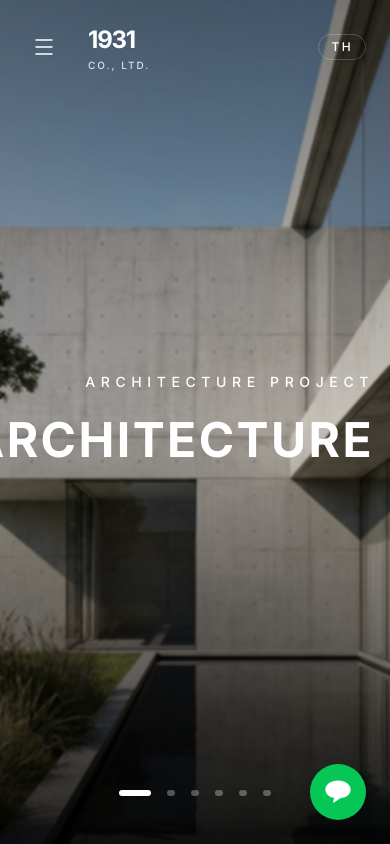
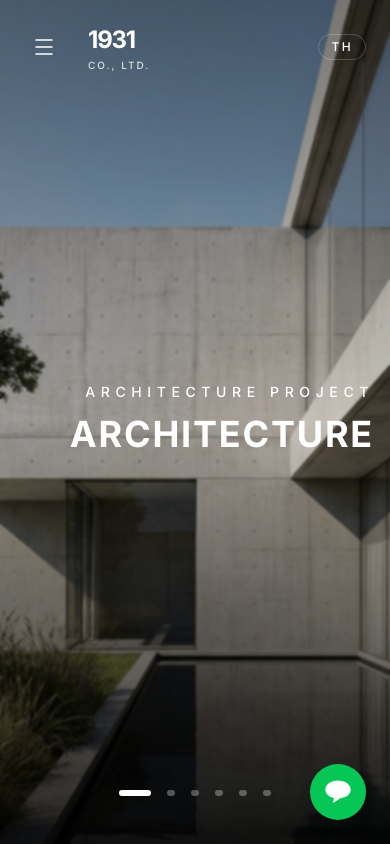
Before and after one commit to TanParanyou/1931-DESIGN, a Next.js app: page / in a window 390 px wide. Shown: the top 844 px of the page. Built offline with nearby package versions, Linux system fonts and the light colour scheme.

Commit message:
Update HeroSlider.tsx

```diff
--- a/src/components/home/HeroSlider.tsx
+++ b/src/components/home/HeroSlider.tsx
@@ -115,7 +115,7 @@ export const HeroSlider = () => {
                                     hidden: { opacity: 0, y: 20 },
                                     visible: { opacity: 1, y: 0, transition: { duration: 0.8, ease: "easeOut" } }
                                 }}
-                                className="text-sm md:text-lg tracking-[0.4em] uppercase mb-6 text-white font-medium"
+                                className="text-sm md:text-lg tracking-[0.4em] uppercase mb-3 text-white font-medium"
                             >
                                 {slides[currentSlide].subtitle}
                             </motion.h2>
@@ -124,7 +124,7 @@ export const HeroSlider = () => {
                                     hidden: { opacity: 0, scale: 0.95 },
                                     visible: { opacity: 1, scale: 1, transition: { duration: 0.8, ease: "easeOut" } }
                                 }}
-                                className="text-5xl md:text-7xl lg:text-8xl font-bold tracking-wider mb-2 bg-clip-text text-transparent bg-gradient-to-r from-white to-white"
+                                className="text-4xl md:text-7xl lg:text-8xl font-bold tracking-wider mb-2 bg-clip-text text-transparent bg-gradient-to-r from-white to-white whitespace-normal break-words"
                             >
                                 {slides[currentSlide].title}
                             </motion.h1>
```
